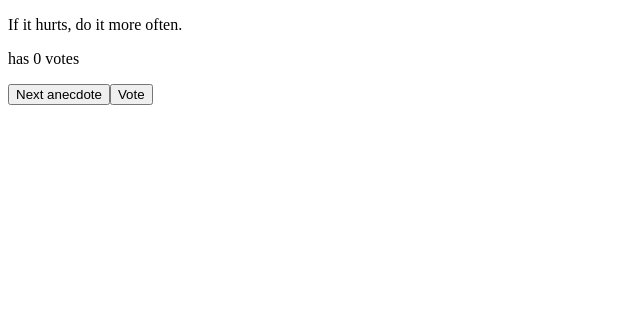
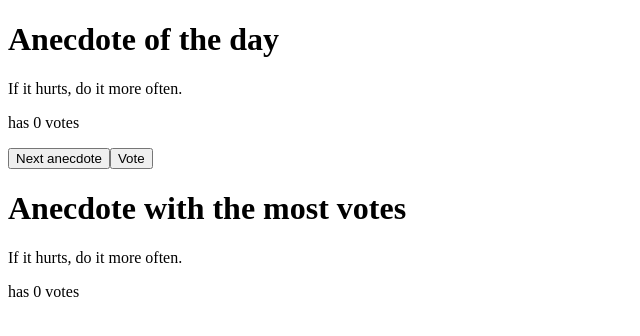
Before and after one commit to ZomDev3343/fullstackopenlearning, a React (Vite) app in the folder part1/: page / in a window 1280 px wide. Shown: the top 336 px of the page, without its empty margins (0-640 px from the left). Built offline with nearby package versions, Linux system fonts and the light colour scheme.

Commit message:
exercise 1.14

```diff
--- a/part1/src/App.jsx
+++ b/part1/src/App.jsx
@@ -30,14 +30,31 @@ function App() {
 		setVotes(tmpVotes)
 	}
 
+	const getLargestAnecdote = () => {
+		let max = -1;
+		let maxId = 0;
+		for (let i = 0; i < anecdotes.length; i++) {
+			if (votes[i] > max) {
+				max = votes[i]
+				maxId = i
+			}
+		}
+		return maxId
+	}
+
 	const selectAnecdote = () => setSelected(Math.floor(Math.random() * anecdotes.length))
 
 	return (
 		<div>
+			<h1>Anecdote of the day</h1>
 			<p>{anecdotes[selected]}</p>
 			<p>has {votes[selected]} votes</p>
 			<Button onClick={selectAnecdote} title="Next anecdote"/>
 			<Button onClick={() => addVote(selected)} title="Vote"/>
+			<h1>Anecdote with the most votes</h1>
+			<p>{anecdotes[getLargestAnecdote()]}</p>
+			<p>has {votes[getLargestAnecdote()]} votes</p>
+
 		</div>
 	)
 }
```
